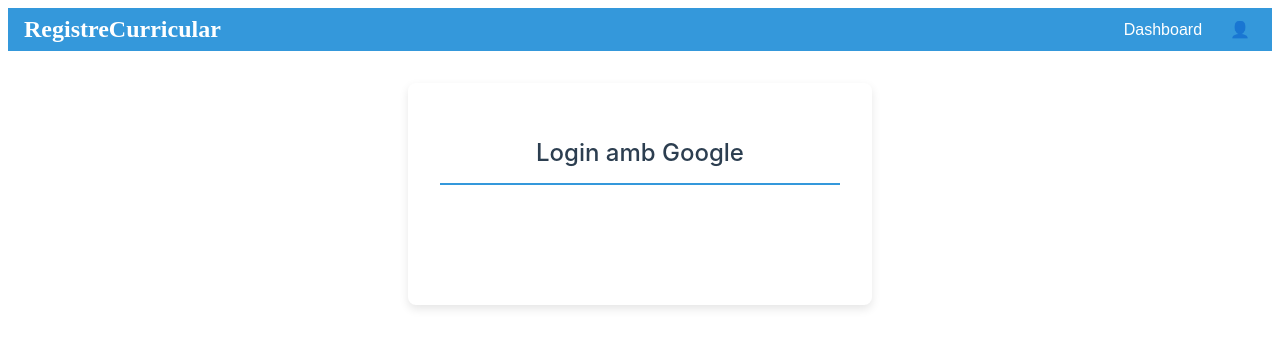
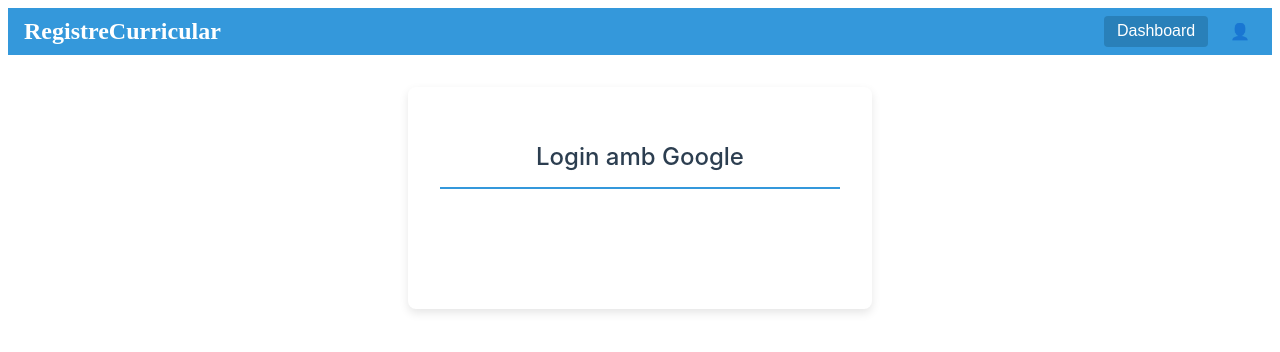
Before and after one commit to NilCastilla262/RegistreCurricularProjecteFinal, an Angular app in the folder Frontend/RegistreCurricular/: page /login in a window 1280 px wide. Shown: the top 352 px of the page. Built offline with nearby package versions, Linux system fonts and the light colour scheme.

Commit message:
REFACTOR on dashboard button, now is more visible

```diff
--- a/Frontend/RegistreCurricular/src/components/navbar/navbar.component.css
+++ b/Frontend/RegistreCurricular/src/components/navbar/navbar.component.css
@@ -71,3 +71,15 @@
 .profile-menu button:hover:not(:disabled) {
   background: #f5f5f5;
 }
+
+.navbar-actions .dashboard-btn {
+  background: #2980b9;       /* blau més fosc */
+  color: #fff;
+  border-radius: 4px;
+  padding: 0.4rem 0.8rem;
+  transition: background 0.2s;
+}
+
+.navbar-actions .dashboard-btn:hover {
+  background: #1f5d8a;       /* més fosc al hover */
+}
--- a/Frontend/RegistreCurricular/src/components/navbar/navbar.component.html
+++ b/Frontend/RegistreCurricular/src/components/navbar/navbar.component.html
@@ -2,7 +2,7 @@
   <div class="navbar-title">RegistreCurricular</div>
 
   <div class="navbar-actions">
-    <button (click)="goDashboard()">Dashboard</button>
+    <button class="dashboard-btn" (click)="goDashboard()">Dashboard</button>
 
     <div class="profile-container">
       <button class="profile-btn" (click)="toggleProfileMenu()">👤</button>
```
